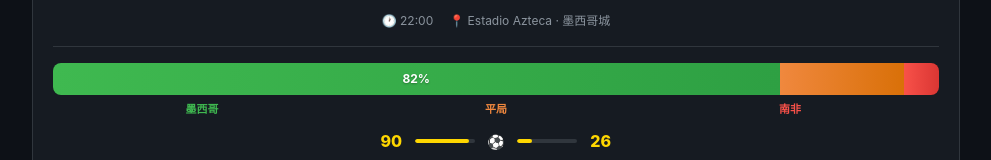
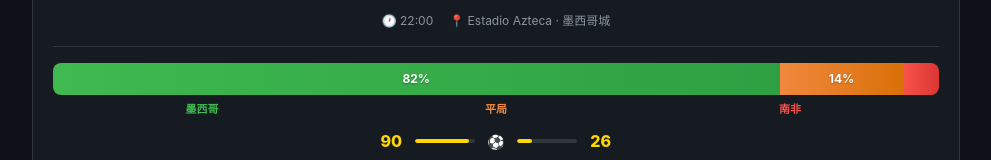
Before and after one commit to pk00749/crazy-match, a React (Vite) app in the folder frontend/: page / in a window 1280 px wide. Shown: the part 329-489 px from the top of the page, without its empty margins (144-1135 px from the left). Built offline with nearby package versions, Linux system fonts and the light colour scheme; no server answers; the database is empty.

Commit message:
feat: add team squad modal popup on click
- Import and render TeamModal when clicking team name
- Show '👤 点击查看阵容' hint under team names
- Add .team-name-hint CSS styling
- Add complete TeamModal CSS: modal layout, player cards, squad sections, stats

```diff
--- a/frontend/src/components/MatchCard.tsx
+++ b/frontend/src/components/MatchCard.tsx
@@ -184,7 +184,7 @@ export default function MatchCard({ match, isSelected, prediction, onPredict, on
                     { pct: prediction.win_probability?.team_b || 0, cls: 'lose' },
                   ].map(s => (
                     <div key={s.cls} className={`prob-segment ${s.cls}`} style={{ flexBasis: `${s.pct}%` }}>
-                      {s.pct >= 15 && <span>{Math.round(s.pct)}%</span>}
+                      {s.pct >= 10 && <span>{Math.round(s.pct)}%</span>}
                     </div>
                   ))}
                 </div>
```
